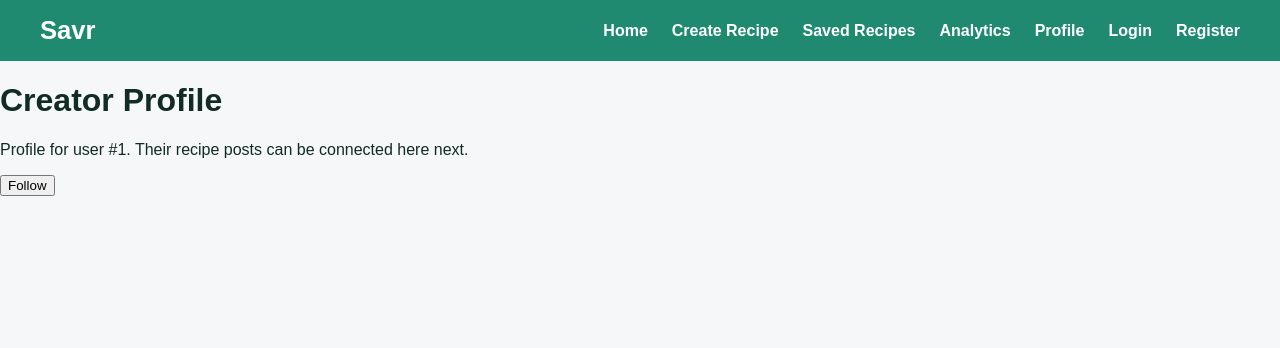
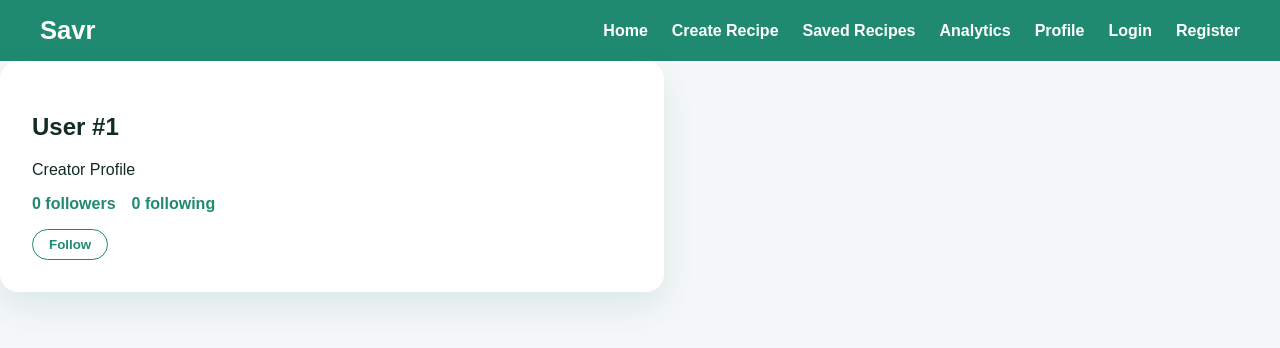
Before and after one commit to Digie3/Savr, a React app in the folder Codebase/frontend/: page /profile/1 in a window 1280 px wide. Shown: the top 348 px of the page. Built offline with nearby package versions, Linux system fonts and the light colour scheme; no server answers; the HTML template or start-up script is replaced by a standard one.

Commit message:
Complete follow feature integration

```diff
--- a/Codebase/frontend/src/components/FollowButton.jsx
+++ b/Codebase/frontend/src/components/FollowButton.jsx
@@ -1,25 +1,56 @@
-import { useState } from "react";
-import { followUser, unfollowUser } from "../lib/followService";
+import { useEffect, useState } from "react";
+import { followUser, getFollowStatus, unfollowUser } from "../lib/followService";
 
-function FollowButton({ userId, initiallyFollowing = false }) {
-  const [isFollowing, setIsFollowing] = useState(initiallyFollowing);
+function FollowButton({ userId }) {
+  const [isFollowing, setIsFollowing] = useState(false);
+  const [loading, setLoading] = useState(true);
+
+  useEffect(() => {
+    let isMounted = true;
+
+    async function loadFollowStatus() {
+      try {
+        const data = await getFollowStatus(userId);
+
+        if (isMounted) {
+          setIsFollowing(Boolean(data.isFollowing));
+        }
+      } catch (err) {
+        console.error("Failed to load follow status", err);
+      } finally {
+        if (isMounted) setLoading(false);
+      }
+    }
+
+    if (userId) {
+      loadFollowStatus();
+    }
+
+    return () => {
+      isMounted = false;
+    };
+  }, [userId]);
 
   async function handleClick() {
+    setLoading(true);
+
     const data = isFollowing
       ? await unfollowUser(userId)
       : await followUser(userId);
 
     if (data.error) {
       alert(data.error);
+      setLoading(false);
       return;
     }
 
     setIsFollowing(!isFollowing);
+    setLoading(false);
   }
 
   return (
-    <button onClick={handleClick} className="follow-btn">
-      {isFollowing ? "Unfollow" : "Follow"}
+    <button onClick={handleClick} className="follow-btn" disabled={loading}>
+      {loading ? "..." : isFollowing ? "Unfollow" : "Follow"}
     </button>
   );
 }
--- a/Codebase/frontend/src/components/RecipeCard.jsx
+++ b/Codebase/frontend/src/components/RecipeCard.jsx
@@ -2,6 +2,7 @@ import { Link, useNavigate } from "react-router-dom";
 
 import { useAuth } from "../auth/useAuth";
 import { buildMediaUrl } from "../lib/recipes";
+import FollowButton from "./FollowButton";
 
 function formatDate(value) {
   if (!value) return "Recently";
@@ -19,10 +20,12 @@ function initials(name) {
   return (name || "U").trim().slice(0, 1).toUpperCase();
 }
 
-function RecipeCard({ recipe, onSaveToggle }) {
-  const { token } = useAuth();
+function RecipeCard({ recipe, onSaveToggle, showFollow = false }) {
+  const { token, user } = useAuth();
+
   const navigate = useNavigate();
   const isSaved = Boolean(recipe.isSaved);
+  const isOwnRecipe = user?.id === recipe.creatorId;
 
   async function handleSaveClick() {
     if (!token) {
@@ -50,6 +53,11 @@ function RecipeCard({ recipe, onSaveToggle }) {
             </span>
           </Link>
 
+          <div className="recipe-card-actions">
+            {showFollow && token && recipe.creatorId && !isOwnRecipe && (
+              <FollowButton userId={recipe.creatorId} />
+            )}
+
             <button
               className={`save-recipe-btn${isSaved ? " is-saved" : ""}`}
               type="button"
@@ -57,6 +65,7 @@ function RecipeCard({ recipe, onSaveToggle }) {
             >
               {isSaved ? "Saved" : "Save"}
             </button>
+          </div>
         </div>
 
         <Link className="recipe-post-link" to={`/recipes/${recipe.id}`}>
--- a/Codebase/frontend/src/index.css
+++ b/Codebase/frontend/src/index.css
@@ -791,3 +791,59 @@ body {
     padding: 1rem;
   }
 }
+.follow-btn {
+  padding: 0.45rem 1rem;
+  border: 1px solid #1f8a70;
+  border-radius: 999px;
+  background: white;
+  color: #1f8a70;
+  font-weight: 600;
+  cursor: pointer;
+  transition: 0.2s;
+}
+
+.follow-btn:hover {
+  background: #1f8a70;
+  color: white;
+}
+.recipe-card-actions {
+  display: flex;
+  align-items: center;
+  gap: 0.75rem;
+}
+
+.follow-btn {
+  padding: 0.45rem 1rem;
+  border: 1px solid #1f8a70;
+  border-radius: 999px;
+  background: white;
+  color: #1f8a70;
+  font-weight: 700;
+  cursor: pointer;
+}
+
+.follow-btn:hover {
+  background: #1f8a70;
+  color: white;
+}
+
+.follow-btn:disabled {
+  opacity: 0.6;
+  cursor: not-allowed;
+}
+
+.profile-card {
+  background: white;
+  max-width: 600px;
+  padding: 2rem;
+  border-radius: 18px;
+  box-shadow: 0 15px 35px rgba(31, 138, 112, 0.12);
+}
+
+.profile-stats {
+  display: flex;
+  gap: 1rem;
+  margin: 1rem 0;
+  color: #1f8a70;
+  font-weight: 700;
+}
--- a/Codebase/frontend/src/lib/followService.js
+++ b/Codebase/frontend/src/lib/followService.js
@@ -1,27 +1,45 @@
-const BASE_URL = "http://localhost:4000";
+import { API_BASE } from "../api";
 
 function getToken() {
   return localStorage.getItem("savr_token");
 }
 
+function authHeaders() {
+  return {
+    Authorization: `Bearer ${getToken()}`,
+  };
+}
+
 export async function followUser(userId) {
-  const response = await fetch(`${BASE_URL}/follow/${userId}`, {
+  const response = await fetch(`${API_BASE}/follow/${userId}`, {
     method: "POST",
-    headers: {
-      Authorization: `Bearer ${getToken()}`,
-    },
+    headers: authHeaders(),
   });
 
   return response.json();
 }
 
 export async function unfollowUser(userId) {
-  const response = await fetch(`${BASE_URL}/follow/${userId}`, {
+  const response = await fetch(`${API_BASE}/follow/${userId}`, {
     method: "DELETE",
-    headers: {
-      Authorization: `Bearer ${getToken()}`,
-    },
+    headers: authHeaders(),
   });
 
   return response.json();
 }
+
+export async function getFollowStatus(userId) {
+  const response = await fetch(`${API_BASE}/follow/status/${userId}`, {
+    headers: authHeaders(),
+  });
+
+  return response.json();
+}
+
+export async function getFollowCounts(userId) {
+  const response = await fetch(`${API_BASE}/follow/counts/${userId}`, {
+    headers: authHeaders(),
+  });
+
+  return response.json();
+}
--- a/Codebase/frontend/src/pages/Home.jsx
+++ b/Codebase/frontend/src/pages/Home.jsx
@@ -91,6 +91,7 @@ function Home() {
             key={recipe.id}
             recipe={recipe}
             onSaveToggle={handleSaveToggle}
+            showFollow={true}
           />
         ))}
       </section>
--- a/Codebase/frontend/src/pages/Profile.jsx
+++ b/Codebase/frontend/src/pages/Profile.jsx
@@ -1,16 +1,54 @@
+import { useEffect, useState } from "react";
+import { useParams } from "react-router-dom";
+
 import FollowButton from "../components/FollowButton";
-import { useParams } from "react-router-dom";
+import { useAuth } from "../auth/useAuth";
+import { getFollowCounts } from "../lib/followService";
 
 function Profile() {
   const { userId } = useParams();
-  const profileUserId = Number(userId) || 1;
+  const { user } = useAuth();
+
+  const profileUserId = userId ? Number(userId) : user?.id;
+  const isOwnProfile = user?.id === profileUserId;
+  const profileName = isOwnProfile ? user?.username : `User #${profileUserId}`;
+
+
+  const [counts, setCounts] = useState({
+    followersCount: 0,
+    followingCount: 0,
+  });
+
+  useEffect(() => {
+    if (!profileUserId) return;
+
+    async function loadCounts() {
+      const data = await getFollowCounts(profileUserId);
+      setCounts({
+        followersCount: data.followersCount || 0,
+        followingCount: data.followingCount || 0,
+      });
+    }
+
+    loadCounts();
+  }, [profileUserId]);
+
+  if (!profileUserId) {
+    return <main className="page">Loading profile...</main>;
+  }
 
   return (
     <main className="page">
-      <h1>Creator Profile</h1>
-      <p>Profile for user #{profileUserId}. Their recipe posts can be connected here next.</p>
+      <section className="profile-card">
+<h1>{profileName}</h1>
+<p>{isOwnProfile ? "My Profile" : "Creator Profile"}</p>
+        <div className="profile-stats">
+          <span>{counts.followersCount} followers</span>
+          <span>{counts.followingCount} following</span>
+        </div>
 
-      <FollowButton userId={profileUserId} />
+        {!isOwnProfile && <FollowButton userId={profileUserId} />}
+      </section>
     </main>
   );
 }
```
Also changed, not shown: 1 other file (tests, documents, lock files or other folders). Lines whose indentation alone changed are shown as unchanged.
